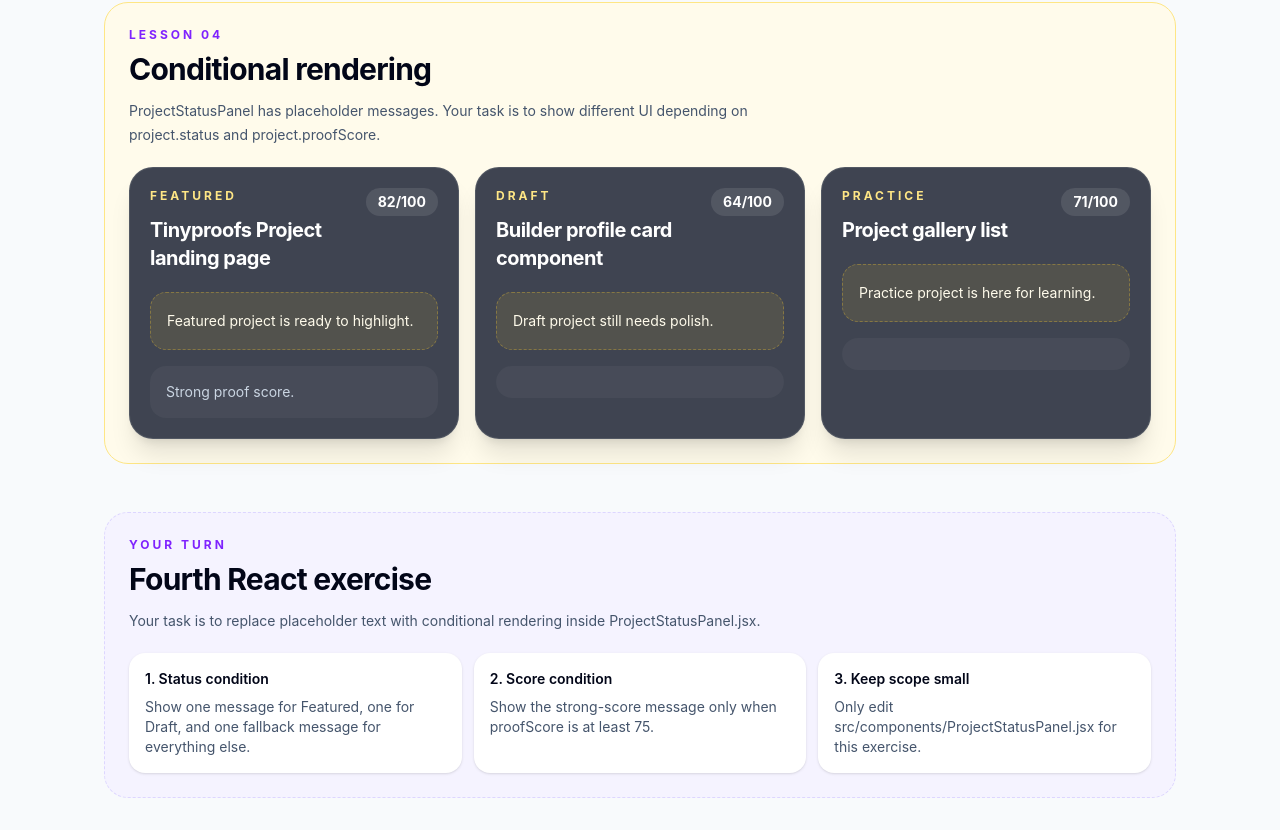
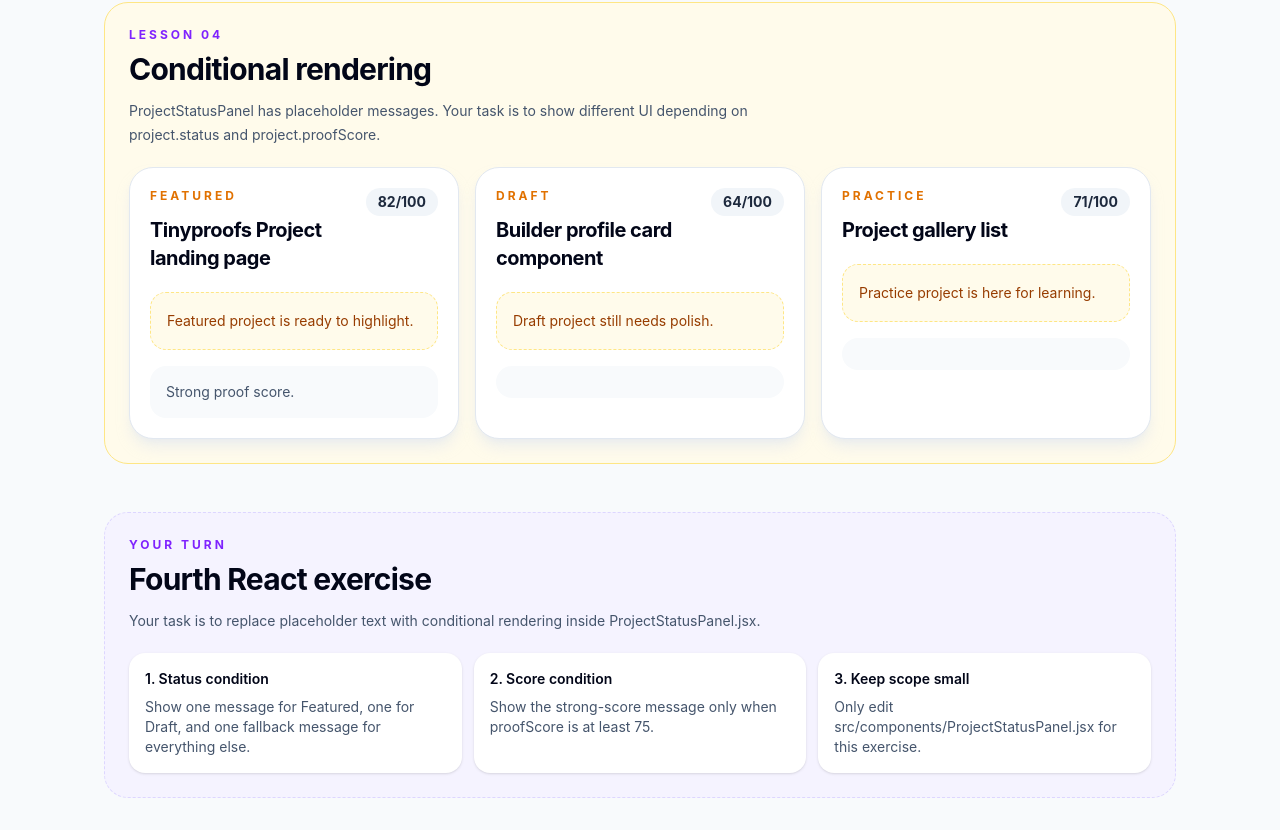
Before and after one commit to turanarican1985/tinyproofs-react-practice, a React (Vite) app: page / in a window 1280 px wide. Shown: the part 2351-3181 px from the top of the page. Built offline with nearby package versions, Linux system fonts and the light colour scheme.

Commit message:
Polish status panel light theme

```diff
--- a/src/components/ProjectStatusPanel.jsx
+++ b/src/components/ProjectStatusPanel.jsx
@@ -1,36 +1,22 @@
 export default function ProjectStatusPanel({ project }) {
   return (
-    <article className="rounded-3xl border border-white/10 bg-slate-900/80 p-5 shadow-xl shadow-black/10">
+    <article className="rounded-3xl border border-slate-200 bg-white p-5 shadow-lg shadow-slate-200/70">
       <div className="flex items-start justify-between gap-4">
         <div>
-          <p className="text-xs font-bold uppercase tracking-[0.25em] text-amber-200">
+          <p className="text-xs font-bold uppercase tracking-[0.25em] text-amber-600">
             {project.status}
           </p>
-          <h3 className="mt-3 text-xl font-bold tracking-tight text-white">
+          <h3 className="mt-3 text-xl font-bold tracking-tight text-slate-950">
             {project.title}
           </h3>
         </div>
 
-        <span className="rounded-full bg-white/10 px-3 py-1 text-sm font-bold text-white">
+        <span className="rounded-full bg-slate-100 px-3 py-1 text-sm font-bold text-slate-800">
           {project.proofScore}/100
         </span>
       </div>
 
-      <div className="mt-5 rounded-2xl border border-dashed border-amber-300/30 bg-amber-300/10 p-4 text-sm leading-6 text-amber-50">
-        {/*
-          TODO 01:
-          Replace this placeholder with conditional rendering.
-
-          Requirements:
-          - If project.status === "Featured", show:
-            "Featured project is ready to highlight."
-          - If project.status === "Draft", show:
-            "Draft project still needs polish."
-          - If project.status is anything else, show:
-            "Practice project is here for learning."
-
-          You can use && blocks or a ternary expression.
-        */}
+      <div className="mt-5 rounded-2xl border border-dashed border-amber-200 bg-amber-50 p-4 text-sm leading-6 text-amber-800">
         {project.status === "Featured" ? (
           <p>Featured project is ready to highlight.</p>
         ) : project.status === "Draft" ? (
@@ -40,15 +26,7 @@ export default function ProjectStatusPanel({ project }) {
         )}
       </div>
 
-      <div className="mt-4 rounded-2xl bg-white/[0.04] p-4 text-sm text-slate-300">
-        {/*
-          TODO 02:
-          Add one more conditional message:
-          If project.proofScore >= 75, show:
-          "Strong proof score."
-
-          If the score is below 75, show nothing here.
-        */}
+      <div className="mt-4 rounded-2xl bg-slate-50 p-4 text-sm text-slate-600">
         {project.proofScore >= 75 && <p>Strong proof score.</p>}
       </div>
     </article>
```
